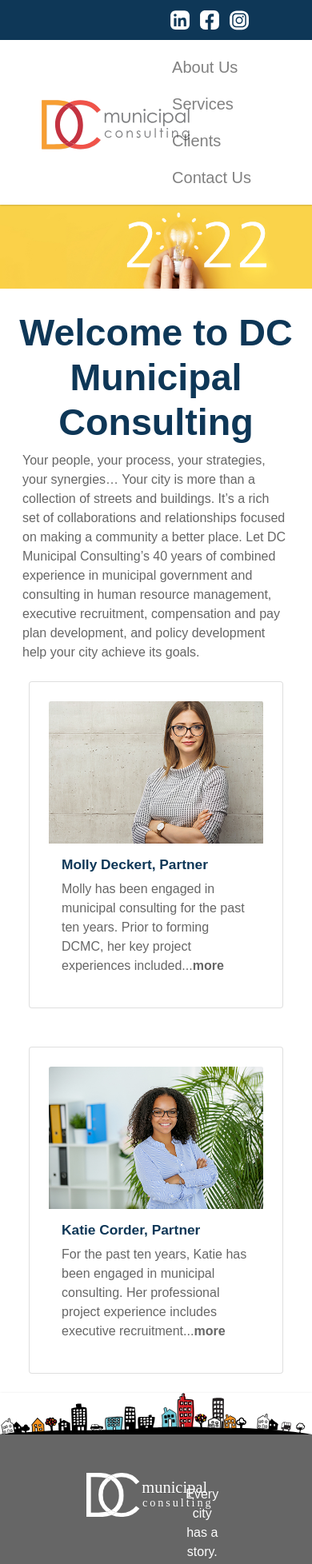
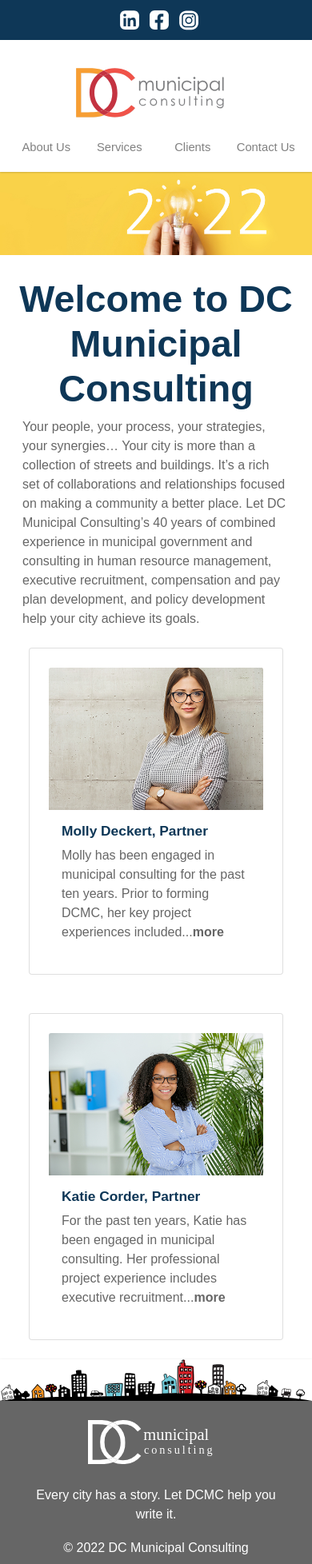
Before and after one commit to Sstefansdottir0620/dc-consulting, a React (Create React App) app: page / in a window 390 px wide. Shown: the top 1956 px of the page at 80% size. Built offline with nearby package versions, Linux system fonts and the light colour scheme.

Commit message:
Mobile Edits

```diff
--- a/src/App.css
+++ b/src/App.css
@@ -39,9 +39,12 @@ code {
 
 .navbar-nav {
   width: auto;
-  margin-right: 2rem;
 }
 
+.nav-item {
+  font-size: calc(0.5vw + 0.8rem);
+  text-align: center;
+}
 .copyright {
   height: 50px;
   font-size: 12pt;
@@ -58,10 +61,8 @@ footer {
 .social-icon {
   list-style: none;
   display: inline;
-  margin-left: 7px;
   justify-items: end;
   width: auto;
-  margin-right: 4rem;
 }
 
 .social-icon img {
--- a/src/components/Footer.js
+++ b/src/components/Footer.js
@@ -6,22 +6,21 @@ export class Footer extends Component {
   render() {
     return (
       <>
-        <footer className='container-fluid bd-highlight' style={{ height: "200px", background:"#666"}}>
-          <div className='mx-5 px-5'>
+        <footer className='container-fluid bd-highlight' style={{background:"#666"}}>
+          <div className='mx-1 px-1 mx-md-5 px-md-5'>
             <div className='row'>
-              <div className='col-7 py-5'>
-                <a className='navbar-brand' href='/'>
+              <div className='col-md-7 py-md-5 pt-4 pb-1 text-center text-md-left'>
+                <a className='navbar-brand m-0'  href='/'>
                   <img
                     src={DClogoWhite}
                     alt=''
                     width='170'
-                    class='d-inline-block'
+                    className='d-inline-block'
                   />
                 </a>
               </div>
-              <div className="col-5 py-5">
-                <div className='row'>
-                <p className="text-right copyright m-0">Every city has a story. Let DCMC help you write it.</p></div>
+              <div className="col-md-5 py-md-5 pb-3 py-2">
+                <p className="text-right copyright m-0">Every city has a story. Let DCMC help you write it.</p>
               </div>
             </div>
             <div className='row justify-content-center'>
--- a/src/components/Navbar.js
+++ b/src/components/Navbar.js
@@ -9,17 +9,17 @@ export class Navbar extends Component {
     return (
       <div>
         <div
-          className='row justify-content-end m-0'
+          className='row justify-content-md-end justify-content-center'
           style={{ height: "50px", backgroundColor: "#0E3757" }}>
-          <div className='social-icon d-flex align-items-center'>
+          <div className='social-icon d-flex align-items-center pr-md-5 pr-0'>
             <img src={linkedIcon} width='30' height='30' alt='twitter' />
             <img src={faceIcon} width='30' height='30' alt='facebook' />
             <img src={instaIcon} width='30' height='30' alt='instagram' />
           </div>
         </div>
-        <nav className='row navbar navbar-expand-lg navbar-light justify-content-between m-0'
+        <nav className='row navbar navbar-expand-lg navbar-light justify-content-between m-0 px-0 px-md-4'
         style={{backgroundColor: "#ffffff" }}>
-          <div className='col-3'>
+          <div className='col-md-3 text-center text-md-left'>
             <a className='navbar-brand' href='/'>
               <img
                 src={DClogo}
@@ -30,27 +30,27 @@ export class Navbar extends Component {
               />
             </a>
           </div>
-          <div className='col-6'>
-            <div className='row justify-content-end'>
-              <ul className='navbar-nav ml-auto pr-5'>
-                <li className='nav-item'>
+          <div className='col-md-5'>
+            <div className='row justify-content-md-end justify-content-center m-0'>
+              <ul className='row navbar-nav flex-row w-100 flex-nowrap p-0'>
+                <li className='col nav-item p-0'>
                   <a className='nav-item nav-link' href='/about'>
                     About Us
                   </a>
                 </li>
-                <li>
+                <li className='col nav-item p-0'>
                   <a
                     className='nav-item nav-link alignt-right'
                     href='/services'>
                     Services
                   </a>
                 </li>
-                <li>
+                <li className='col nav-item p-0'>
                   <a className='nav-item nav-link' href='/clients'>
                     Clients
                   </a>
                 </li>
-                <li>
+                <li className='col nav-item p-0'>
                   <a className='nav-item nav-link' href='/contact'>
                     Contact Us
                   </a>
```
Also changed, not shown: 1 other file (tests, documents, lock files or other folders).
